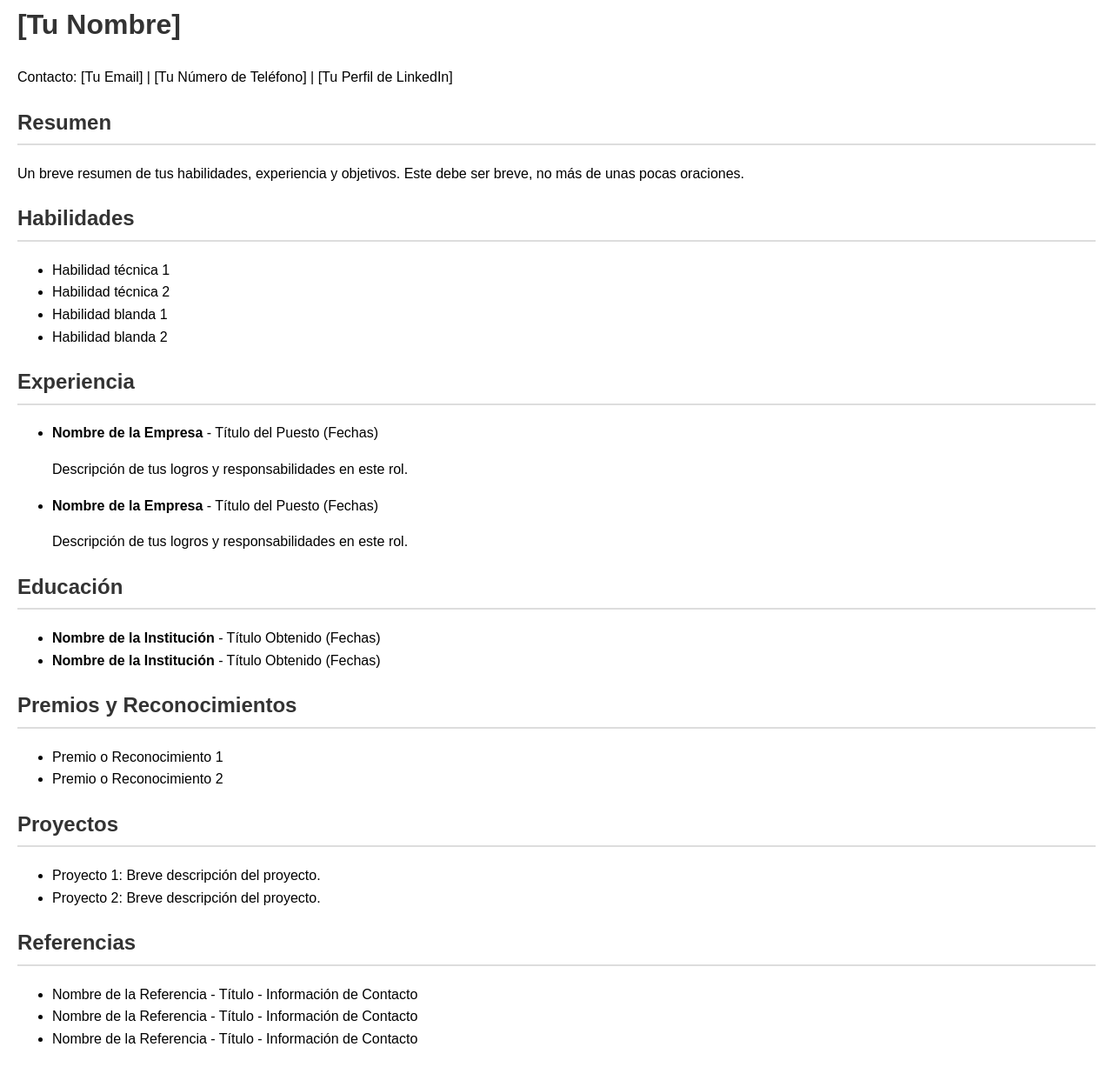
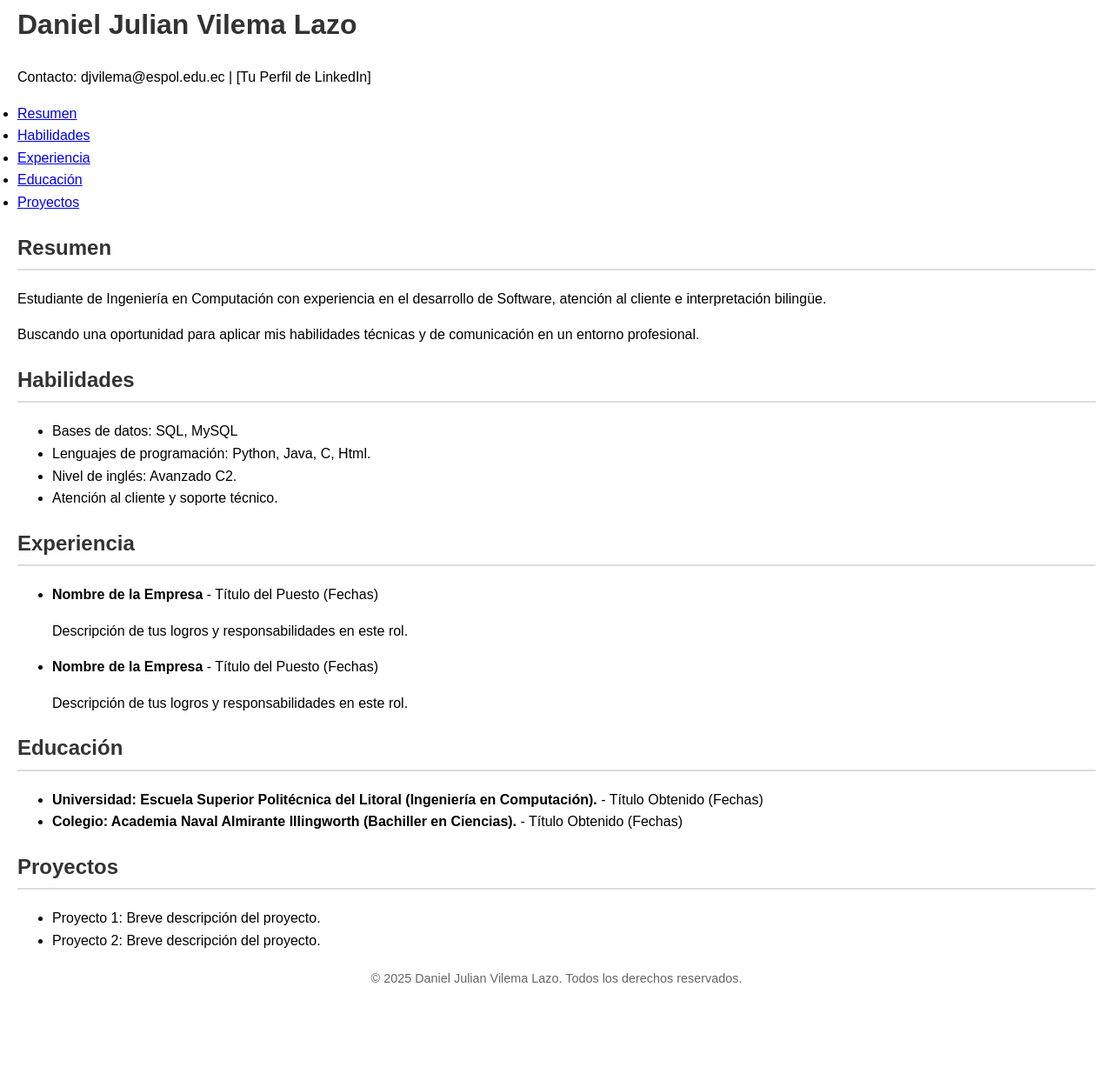
Before and after one commit to DanieljVilema/Curriculum, a plain HTML site: page index.html in a window 1280 px wide. Shown: the part 18-1245 px from the top of the page at 87% size. After the commit the page ends 1175 px from the top, so only its background shows below. Drawn offline with Linux system fonts and the light colour scheme.

Commit message:
actualización

```diff
--- a/index.html
+++ b/index.html
@@ -3,7 +3,10 @@
 <head>
     <meta charset="UTF-8">
     <meta name="viewport" content="width=device-width, initial-scale=1.0">
-    <title>Currículum Vitae</title>
+    <meta name="keywords" content="Currículum Vitae, Daniel Julian Vilema Lazo, CV, Experiencia, Educación">
+    <meta name="description" content="Currículum Vitae de Daniel Julian Vilema Lazo, incluyendo experiencia, habilidades, educación y proyectos.">
+    <meta name="author" content="Daniel Julian Vilema Lazo">
+    <title>Currículum Vitae - Daniel Julian Vilema Lazo</title>
     <style>
         body {
             font-family: Arial, sans-serif;
@@ -14,6 +17,14 @@
         h1, h2 {
             color: #333;
         }
+        nav ul {
+
+            padding: 0;
+        }
+        nav ul li {
+
+            margin-right: 15px;
+        }
         .section {
             margin-bottom: 20px;
         }
@@ -21,30 +32,47 @@
             border-bottom: 2px solid #ddd;
             padding-bottom: 5px;
         }
+        footer {
+            margin-top: 20px;
+            text-align: center;
+            font-size: 0.9em;
+            color: #666;
+        }
     </style>
 </head>
 <body>
     <header>
-        <h1>[Tu Nombre]</h1>
-        <p>Contacto: [Tu Email] | [Tu Número de Teléfono] | [Tu Perfil de LinkedIn]</p>
+        <h1>Daniel Julian Vilema Lazo</h1>
+        <p>Contacto: djvilema@espol.edu.ec | [Tu Perfil de LinkedIn]</p>
+        <nav>
+            <ul>
+                <li><a href="#resumen">Resumen</a></li>
+                <li><a href="#habilidades">Habilidades</a></li>
+                <li><a href="#experiencia">Experiencia</a></li>
+                <li><a href="#educacion">Educación</a></li>
+                <li><a href="#proyectos">Proyectos</a></li>
+            </ul>
+        </nav>
     </header>
 
-    <section class="section">
+    <main>
+        <section id="resumen" class="section">
             <h2>Resumen</h2>
-        <p>Un breve resumen de tus habilidades, experiencia y objetivos. Este debe ser breve, no más de unas pocas oraciones.</p>
+            <p>Estudiante de Ingeniería en Computación con experiencia en el desarrollo de Software, atención al cliente e interpretación bilingüe. </p>
+            <p></p>Buscando una oportunidad para aplicar mis habilidades técnicas y de comunicación en un entorno profesional. </p>
         </section>
 
-    <section class="section">
+        <section id="habilidades" class="section">
             <h2>Habilidades</h2>
             <ul>
-            <li>Habilidad técnica 1</li>
-            <li>Habilidad técnica 2</li>
-            <li>Habilidad blanda 1</li>
-            <li>Habilidad blanda 2</li>
+                <li>Bases de datos: SQL, MySQL</li>
+                <li>Lenguajes de programación: Python, Java, C, Html.</li>
+                <li>Nivel de inglés: Avanzado C2.</li>
+                <li>Atención al cliente y soporte técnico.</li>
             </ul>
         </section>
 
-    <section class="section">
+        <section id="experiencia" class="section">
             <h2>Experiencia</h2>
             <ul>
                 <li>
@@ -58,41 +86,29 @@
             </ul>
         </section>
 
-    <section class="section">
+        <section id="educacion" class="section">
             <h2>Educación</h2>
             <ul>
                 <li>
-                <strong>Nombre de la Institución</strong> - Título Obtenido (Fechas)
+                    <strong>Universidad: Escuela Superior Politécnica del Litoral (Ingeniería en Computación). </strong> - Título Obtenido (Fechas)
                 </li>
                 <li>
-                <strong>Nombre de la Institución</strong> - Título Obtenido (Fechas)
+                    <strong>Colegio: Academia Naval Almirante Illingworth (Bachiller en Ciencias). </strong> - Título Obtenido (Fechas)
                 </li>
             </ul>
         </section>
 
-    <section class="section">
-        <h2>Premios y Reconocimientos</h2>
-        <ul>
-            <li>Premio o Reconocimiento 1</li>
-            <li>Premio o Reconocimiento 2</li>
-        </ul>
-    </section>
-
-    <section class="section">
+        <section id="proyectos" class="section">
             <h2>Proyectos</h2>
             <ul>
                 <li>Proyecto 1: Breve descripción del proyecto.</li>
                 <li>Proyecto 2: Breve descripción del proyecto.</li>
             </ul>
         </section>
+    </main>
 
-    <section class="section">
-        <h2>Referencias</h2>
-        <ul>
-            <li>Nombre de la Referencia - Título - Información de Contacto</li>
-            <li>Nombre de la Referencia - Título - Información de Contacto</li>
-            <li>Nombre de la Referencia - Título - Información de Contacto</li>
-        </ul>
-    </section>
+    <footer>
+        <p>&copy; 2025 Daniel Julian Vilema Lazo. Todos los derechos reservados.</p>
+    </footer>
 </body>
 </html>
```
Lines whose indentation alone changed are shown as unchanged.
